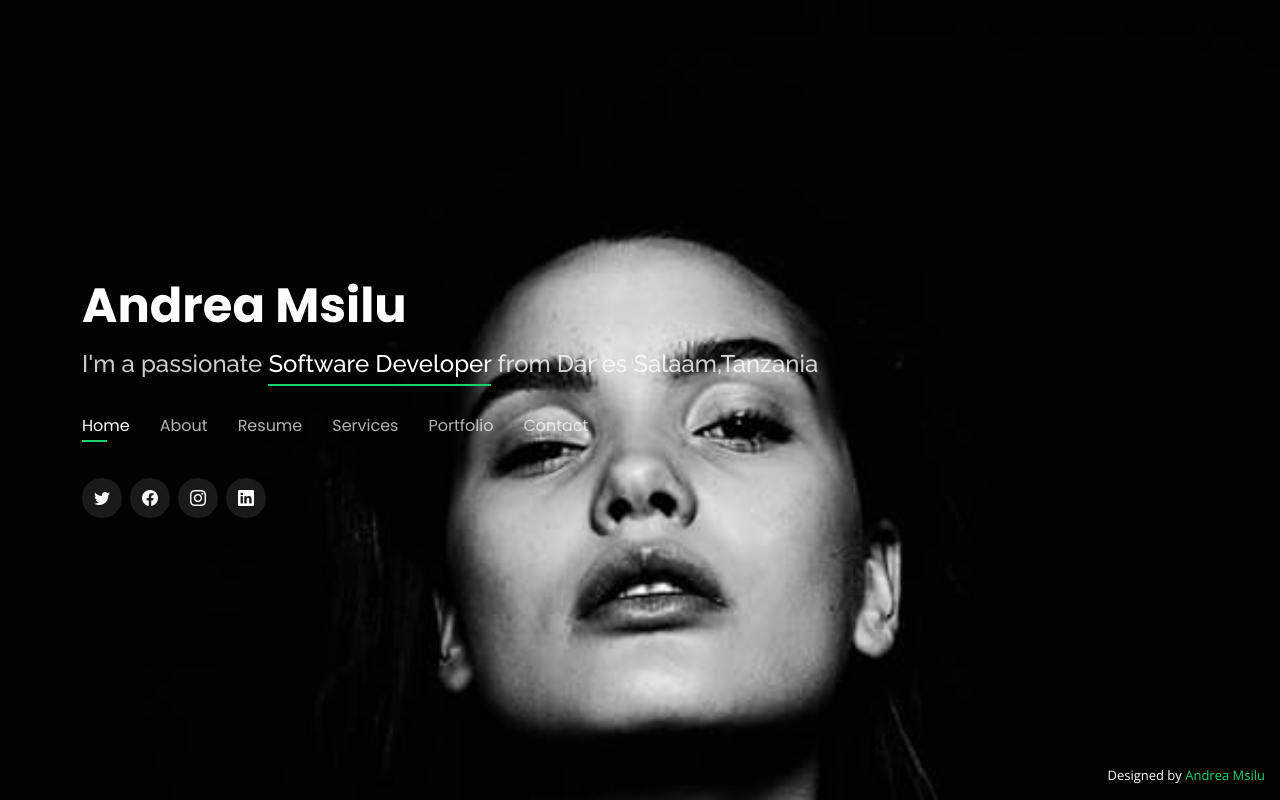
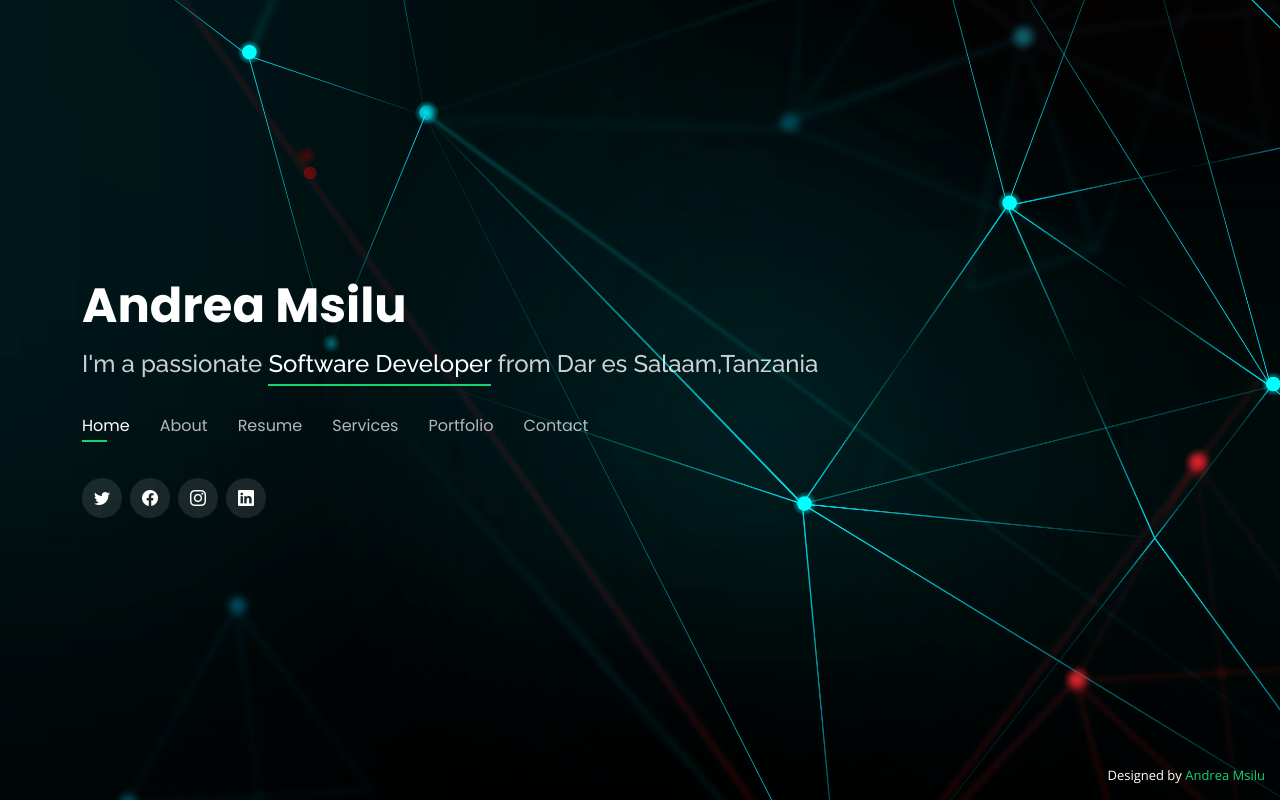
Before and after one commit to andreamsilu/andreamsilu.github.io, a PHP site: page / in a window 1280 px wide. Run offline with PHP 8.4, Linux system fonts and the light colour scheme.

Commit message:
image added

```diff
--- a/assets/css/style.css
+++ b/assets/css/style.css
@@ -13,7 +13,7 @@ body {
 body::before {
   content: "";
   position: fixed;
-  background: #040404 url("assets/img/me.jpg") top right no-repeat;
+  background: #040404 url("assets/img/abstract-digital-grid-black-background.jpg") top right no-repeat;
   background-size: cover;
   left: 0;
   right: 0;
```
